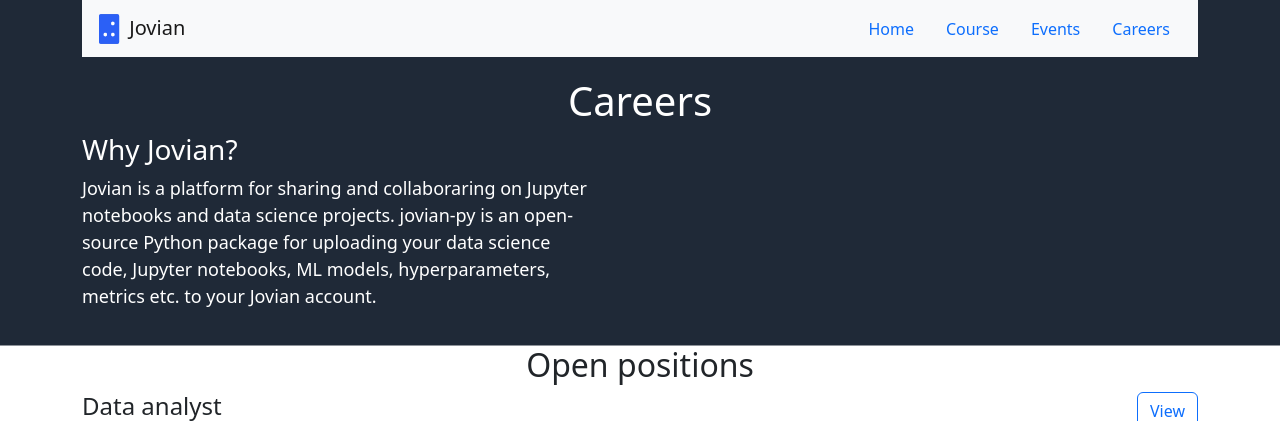
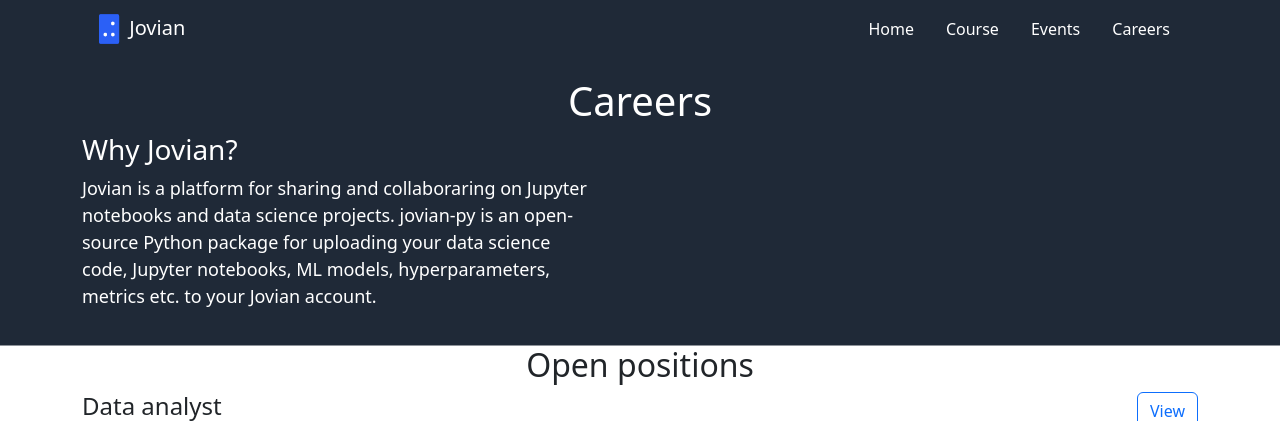
Before and after one commit to nageshpk/Career-site-v2, a Flask app: page / in a window 1280 px wide. Shown: the top 421 px of the page. Run offline with Flask 2, Linux system fonts and the light colour scheme.

Commit message:
modified navbar

```diff
--- a/static/css/main.css
+++ b/static/css/main.css
@@ -98,3 +98,11 @@ h4 {
     text-align: center;
     padding: 20px;
 }
+
+.navbar {
+    background-color: rgb(31 41 55);
+}
+
+.navbar a {
+    color: white;
+}
--- a/templates/nav.html
+++ b/templates/nav.html
@@ -1,4 +1,4 @@
-<nav class="navbar bg-light">
+<nav class="navbar">
   <div class="container-fluid">
     <a class="navbar-brand" href="#">
       <img src="/static/images/jovian-icon.png" alt="Logo" width="30" height="24" class="d-inline-block align-text-top">
```
